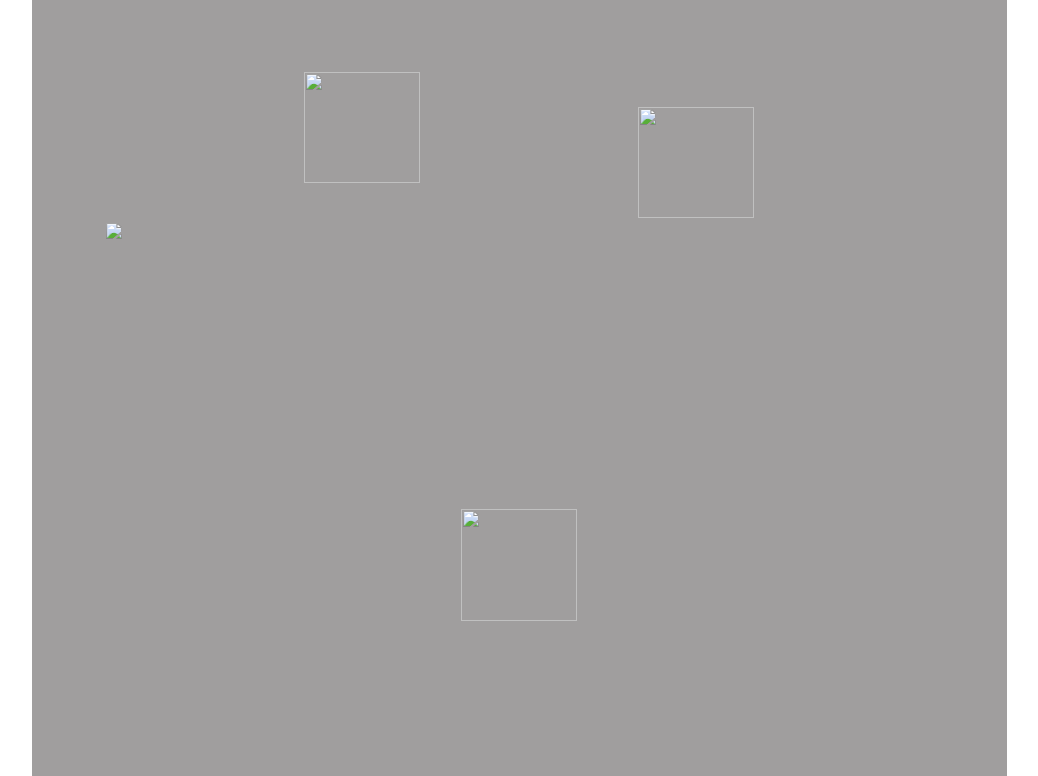
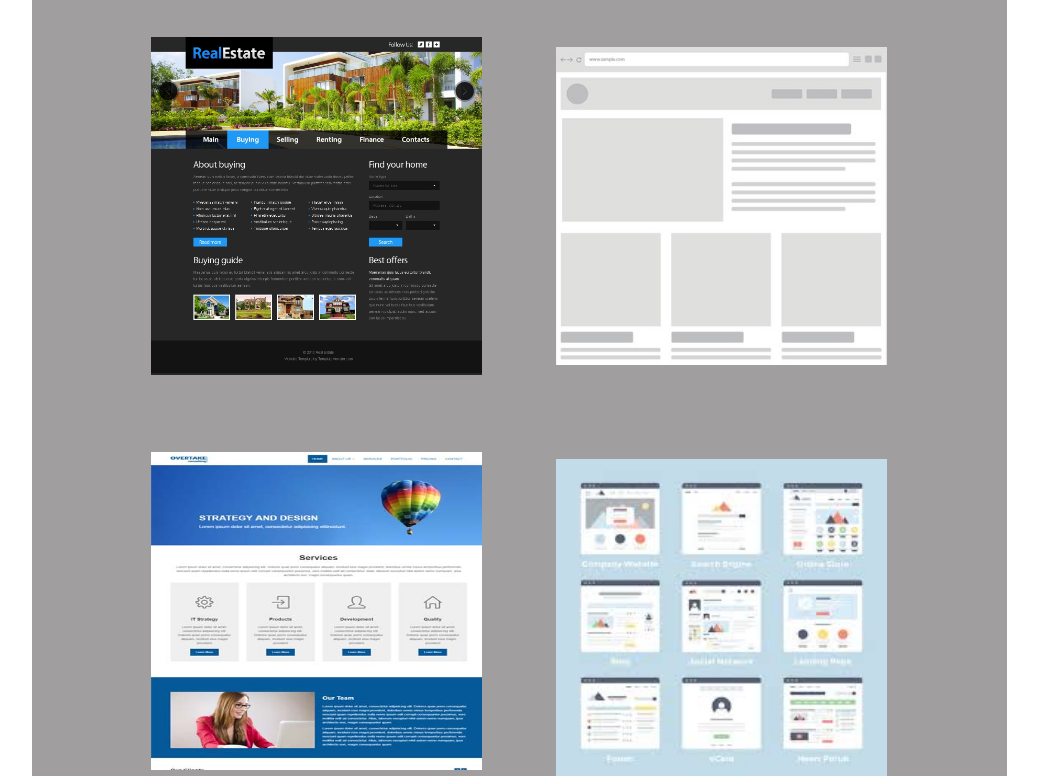
Before and after one commit to RobertLeeMich/Portfolio, a plain HTML site: page index.html in a window 1280 px wide. Shown: the part 484-1260 px from the top of the page, without its empty margins (66-1104 px from the left). Drawn offline with nearby package versions, Linux system fonts and the light colour scheme; files whose address does not match are found by name.

Commit message:
Changed file paths for githubpages
Chngd file paths

```diff
--- a/index.html
+++ b/index.html
@@ -40,10 +40,10 @@
               <div class="bar2"></div>
               <div class="bar3"></div>
                 <p id="lt2"><strong>&lt;/&gt;</strong></p>
-                <img src="fakesample1.jpg" class="pic2"/>
-                <img src="fakesample2.jpg" class="pic3"/>
-                <img src="fakesample3.jpg" class="pic4"/>
-                <img src="fakesample4.jpg" class="pic5"/>
+                <img src="Portfolio\Images\fakesample1.jpg" class="pic2"/>
+                <img src="Portfolio\Images\fakesample2.jpg" class="pic3"/>
+                <img src="Portfolio\Images\fakesample3.jpg" class="pic4"/>
+                <img src="Portfolio\Images\fakesample4.jpg" class="pic5"/>
             </div>
             <div class="col-md-1">test</div>
         </div>
```
